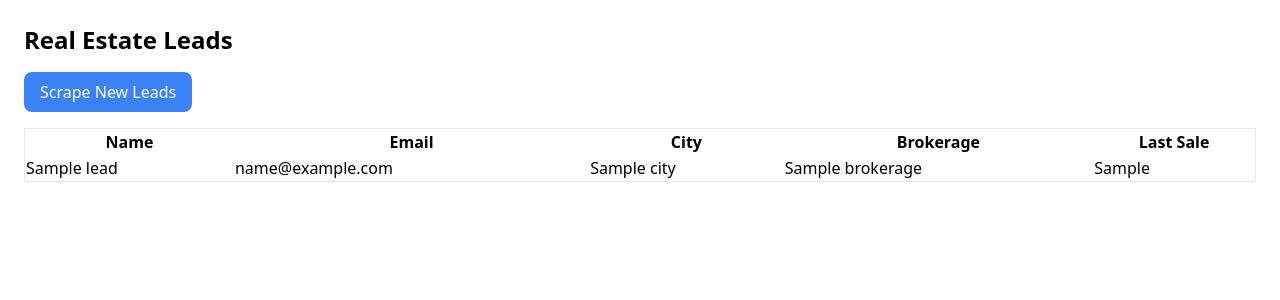
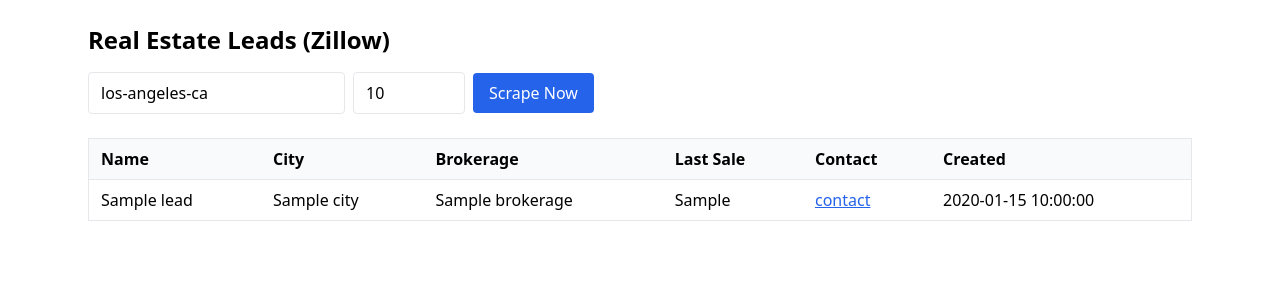
Before and after one commit to xxxloveitxxx/love-it, a Flask app: template templates/leads.html in a window 1280 px wide. Shown: the top 300 px of the page. Run offline with Flask 3, Linux system fonts and the light colour scheme; the template is opened without the code that fills it: most values are stand-ins (such as "Sample title", 1, 10 or a date in 2020); some libraries are stand-ins or nearby versions.

Commit message:
Update leads.html

```diff
--- a/templates/leads.html
+++ b/templates/leads.html
@@ -1,38 +1,56 @@
-<!-- templates/leads.html -->
-<!DOCTYPE html>
+<!doctype html>
 <html>
   <head>
-  <script src="https://unpkg.com/htmx.org"></script>
+    <meta charset="utf-8" />
+    <title>Leads (Zillow)</title>
+    <script src="https://unpkg.com/htmx.org@1.9.12"></script>
     <link href="https://cdn.jsdelivr.net/npm/tailwindcss@2.2.19/dist/tailwind.min.css" rel="stylesheet">
   </head>
-<body class="p-6">
-  <h1 class="text-2xl font-bold mb-4">Real Estate Leads</h1>
+  <body class="p-6 max-w-6xl mx-auto">
+    <h1 class="text-2xl font-bold mb-4">Real Estate Leads (Zillow)</h1>
+
+    <div class="flex items-center gap-2">
+      <input id="city" class="border rounded px-3 py-2" placeholder="city-slug e.g. los-angeles-ca" value="los-angeles-ca">
+      <input id="limit" type="number" class="border rounded px-3 py-2 w-28" value="10" min="1" max="50">
       <button
-    hx-get="/scrape"
-    hx-trigger="click"
+        class="bg-blue-600 text-white px-4 py-2 rounded"
+        hx-post="/scrape"
         hx-target="#status"
-    class="px-4 py-2 bg-blue-500 text-white rounded-lg">
-    Scrape New Leads
-  </button>
-  <p id="status" class="mt-2 text-green-600"></p>
+        hx-vals='js:{"city": document.getElementById("city").value, "limit": document.getElementById("limit").value}'
+        hx-headers='{"Content-Type": "application/json"}'
+        hx-trigger="click">Scrape Now</button>
+      <div id="status" class="ml-3 text-sm text-gray-600"></div>
+    </div>
 
-  <table class="table-auto w-full mt-4 border">
-    <thead>
+    <div class="mt-6 overflow-x-auto">
+      <table class="min-w-full border">
+        <thead class="bg-gray-50">
           <tr>
-        <th>Name</th><th>Email</th><th>City</th><th>Brokerage</th><th>Last Sale</th>
+            <th class="px-3 py-2 text-left">Name</th>
+            <th class="px-3 py-2 text-left">City</th>
+            <th class="px-3 py-2 text-left">Brokerage</th>
+            <th class="px-3 py-2 text-left">Last Sale</th>
+            <th class="px-3 py-2 text-left">Contact</th>
+            <th class="px-3 py-2 text-left">Created</th>
           </tr>
         </thead>
         <tbody>
           {% for lead in leads %}
-      <tr>
-        <td>{{ lead.name }}</td>
-        <td>{{ lead.email }}</td>
-        <td>{{ lead.city }}</td>
-        <td>{{ lead.brokerage }}</td>
-        <td>{{ lead.last_sale }}</td>
+          <tr class="border-t">
+            <td class="px-3 py-2">{{ lead.name }}</td>
+            <td class="px-3 py-2">{{ lead.city }}</td>
+            <td class="px-3 py-2">{{ lead.brokerage }}</td>
+            <td class="px-3 py-2">{{ lead.last_sale }}</td>
+            <td class="px-3 py-2">
+              {% if lead.contact_link %}
+                <a class="text-blue-600 underline" href="{{ lead.contact_link }}" target="_blank" rel="noopener">contact</a>
+              {% endif %}
+            </td>
+            <td class="px-3 py-2">{{ lead.created_at }}</td>
           </tr>
           {% endfor %}
         </tbody>
       </table>
+    </div>
   </body>
 </html>
```
Lines whose indentation alone changed are shown as unchanged.
